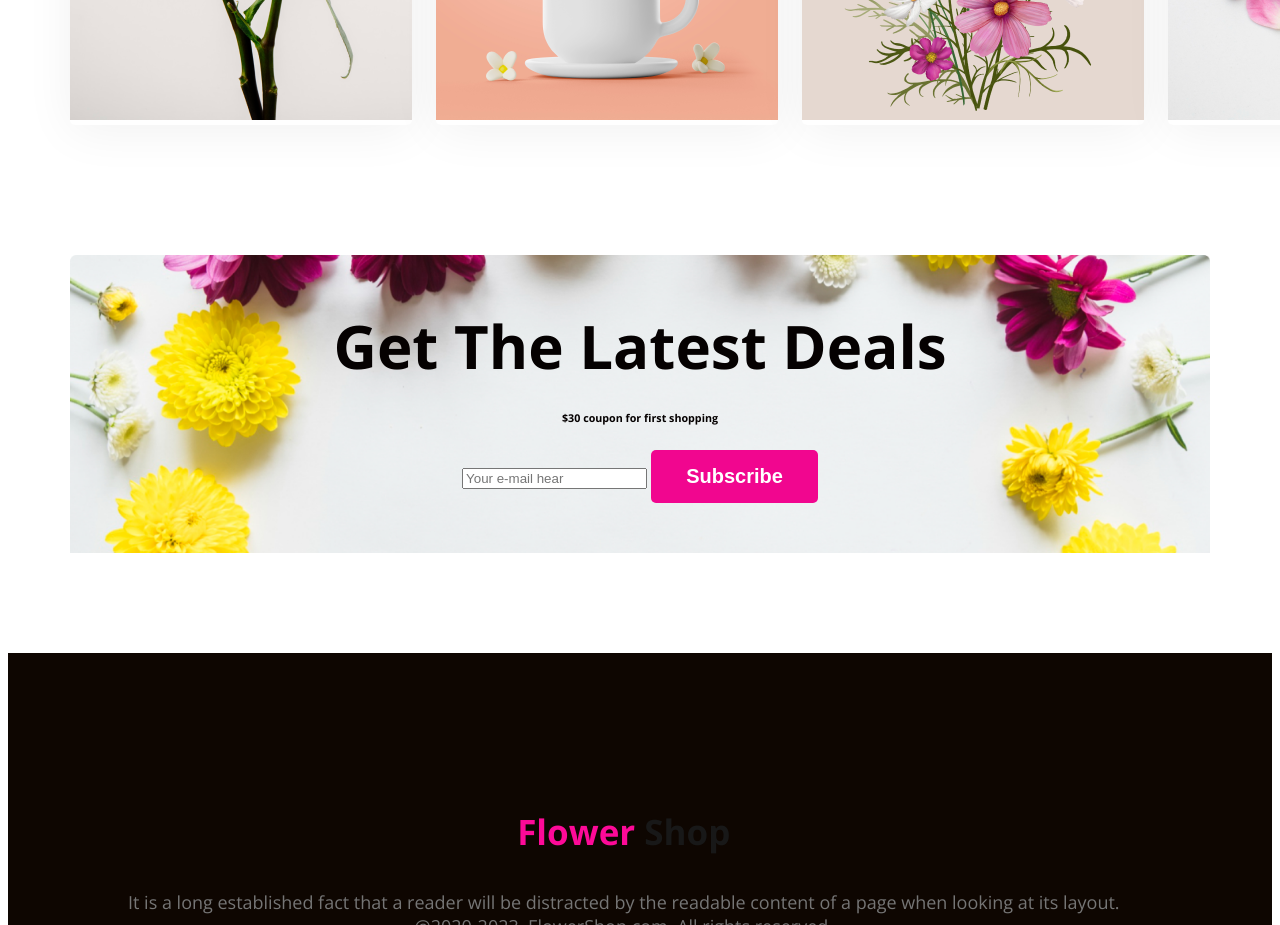
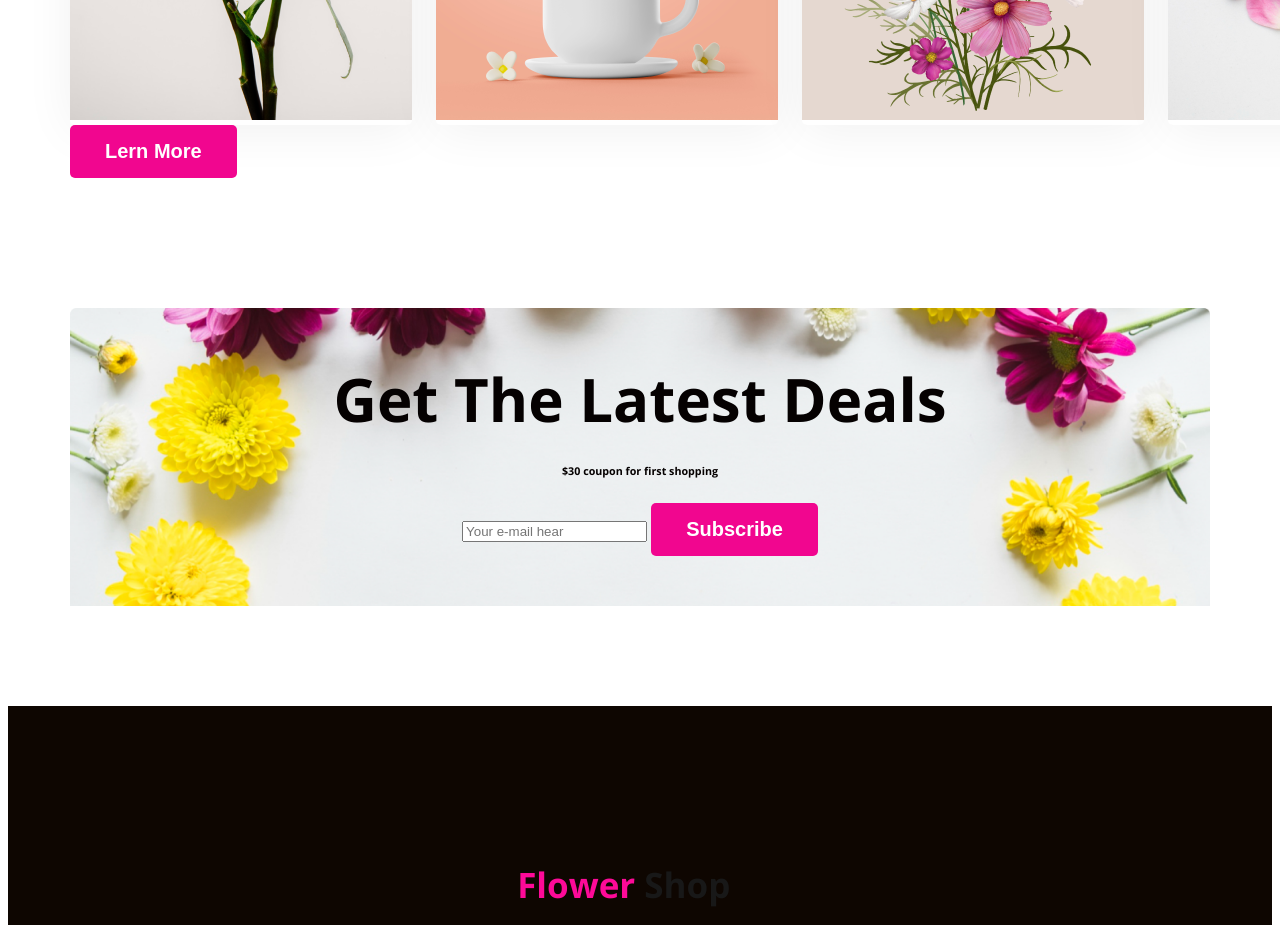
Before and after one commit to soyaebhossain/flower-shop-assignment, a plain HTML site: page index.html in a window 1280 px wide. Shown: the part 4060-4985 px from the top of the page. Drawn offline with nearby package versions, Linux system fonts and the light colour scheme.

Commit message:
Updated a bottun

```diff
--- a/index.html
+++ b/index.html
@@ -113,6 +113,7 @@
             </p>
             <div class="Pinterest-container">
                 <!-- .skill*4>img+h3.skill-title+p.skill-description -->
+
                 <div class="Pinterest">
                     <img src="Flower Asset/Rectangle 6.png" alt="">
                 </div>
@@ -125,6 +126,10 @@
                 <div class="Pinterest">
                     <img src="Flower Asset/Flower 01.png" alt="">
                 </div>
+
+            </div>
+            <div>
+                <button class="btn-primary"><i class="Sing Up"></i> Lern More</button>
             </div>
         </section>
         <section class="feature4">
@@ -149,5 +154,4 @@
         </div>
     </footer>
 </body>
-
 </html>
--- a/styles/Assingment.css
+++ b/styles/Assingment.css
@@ -151,7 +151,7 @@ gap: 24px;
 .Pinterest-container {
     display: flex;
     justify-content: space-around;
-gap: 24px;
+    gap: 24px;
 }
 
 .Pinterest {
```
